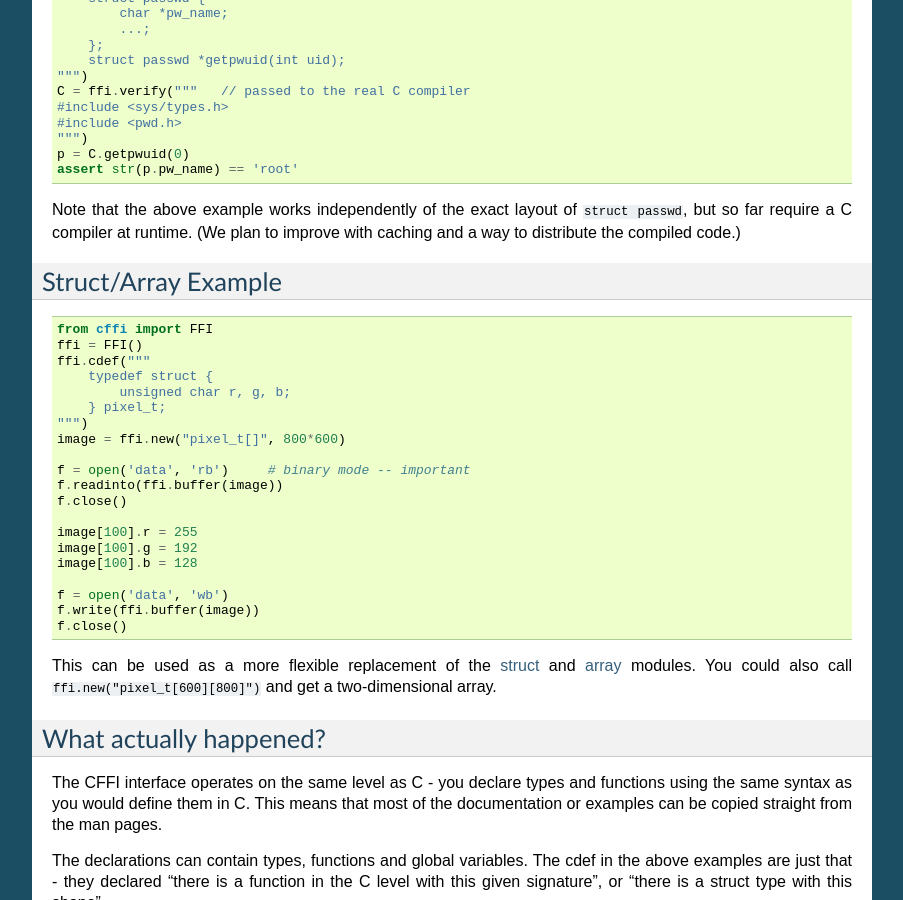
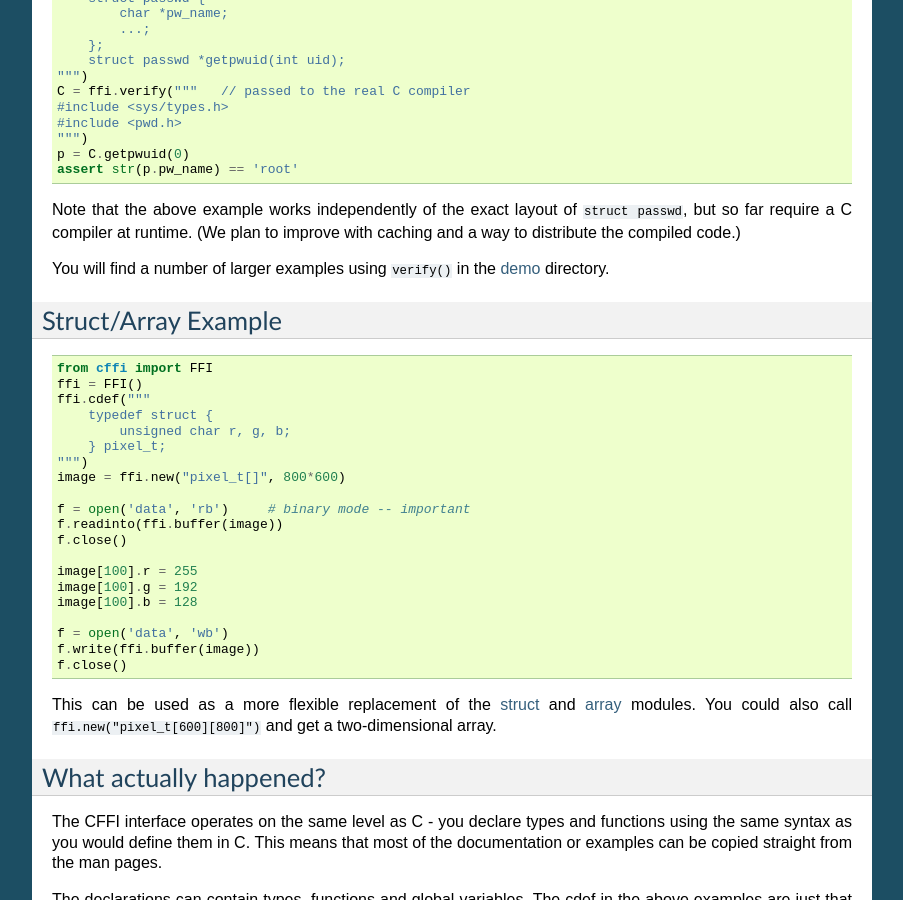
Before and after one commit to python-cffi/cffi, a Sphinx documentation site: the page built from doc/source/index.rst, in a window 1280 px wide and 900 px high, scrolled down 2022 px. Shown: the whole window, without its empty margins (198-1101 px from the left). Built offline with Sphinx 7.4.7, drawn with Linux system fonts in a browser that asks for light colours.

Commit message:
Give again the link to the demo directory here.

```diff
--- a/doc/source/index.rst
+++ b/doc/source/index.rst
@@ -172,6 +172,9 @@ Real example (API level)
 Note that the above example works independently of the exact layout of
 ``struct passwd``, but so far require a C compiler at runtime.  (We plan
 to improve with caching and a way to distribute the compiled code.)
+
+You will find a number of larger examples using ``verify()`` in the
+`demo`_ directory.
 
 Struct/Array Example
 --------------------
```
